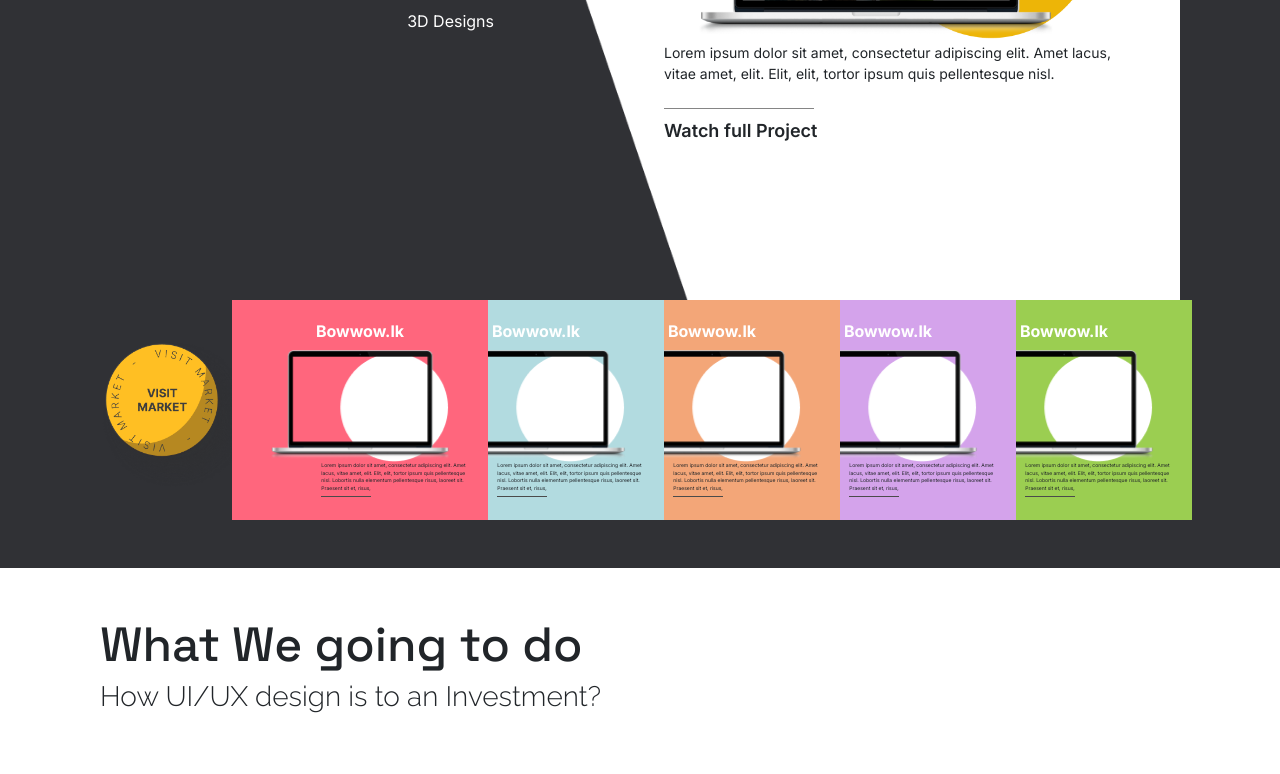
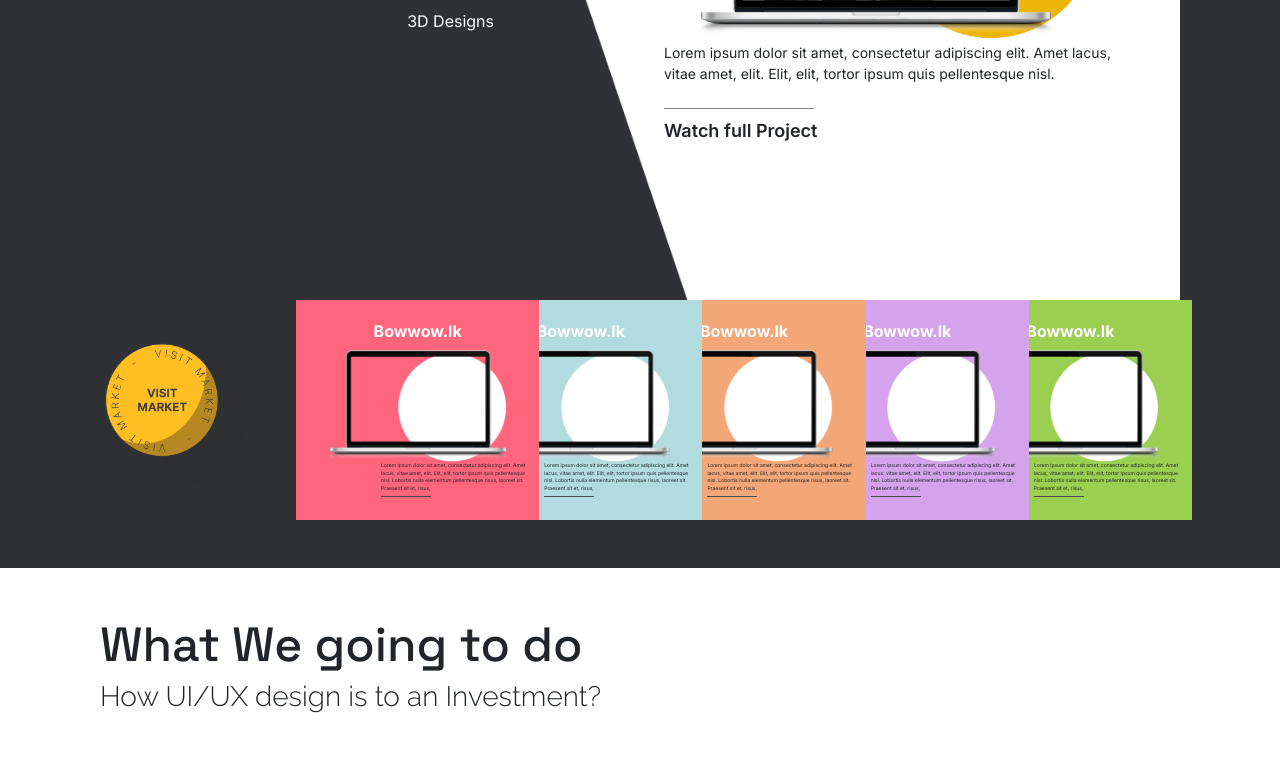
Before and after one commit to orionux/orion-ux, a Next.js app: page / in a window 1280 px wide. Shown: the part 1959-2733 px from the top of the page. Built offline with nearby package versions, Linux system fonts and the light colour scheme.

Commit message:
col width update

```diff
--- a/src/styles/globals.css
+++ b/src/styles/globals.css
@@ -432,7 +432,7 @@
 
 /* column designs */
 .col-laptop{
-    width: 20vw;
+    width: 19vw !important;
     height: 220px;
     cursor: pointer;
 }
```
